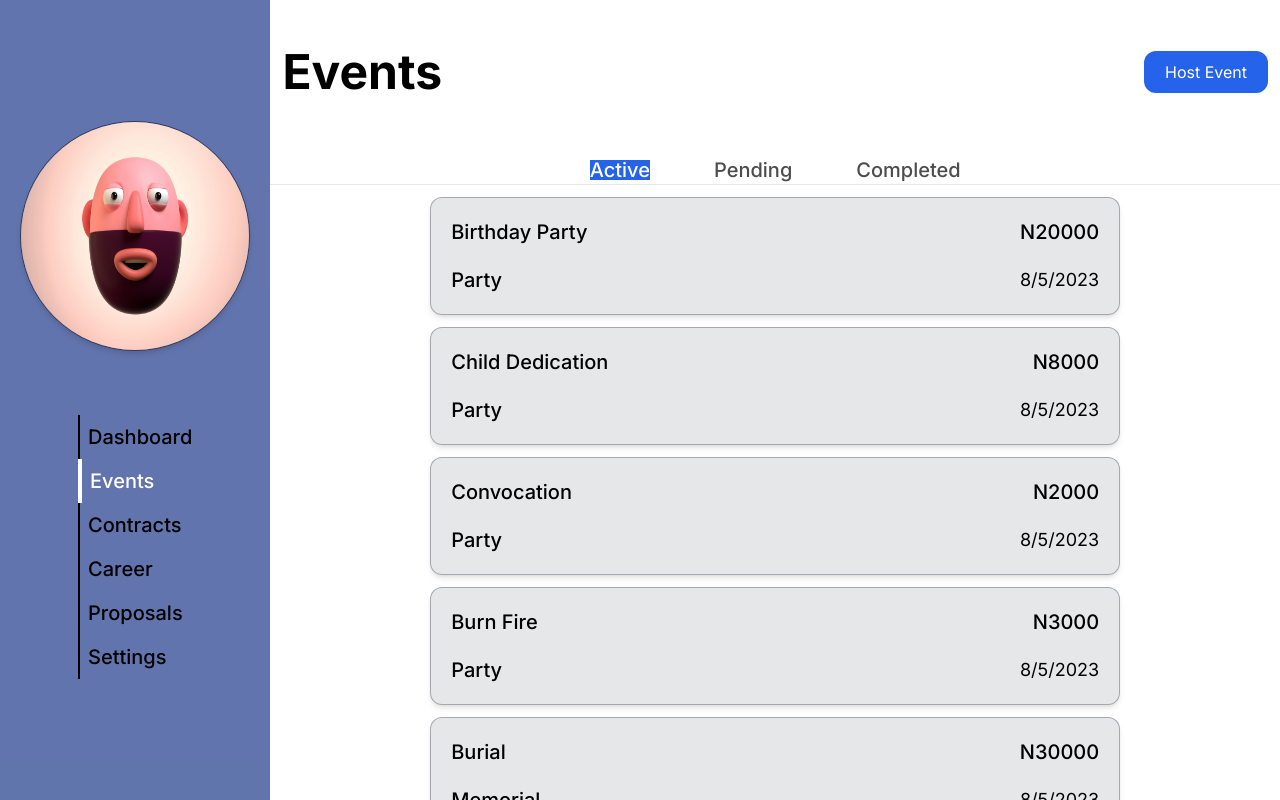
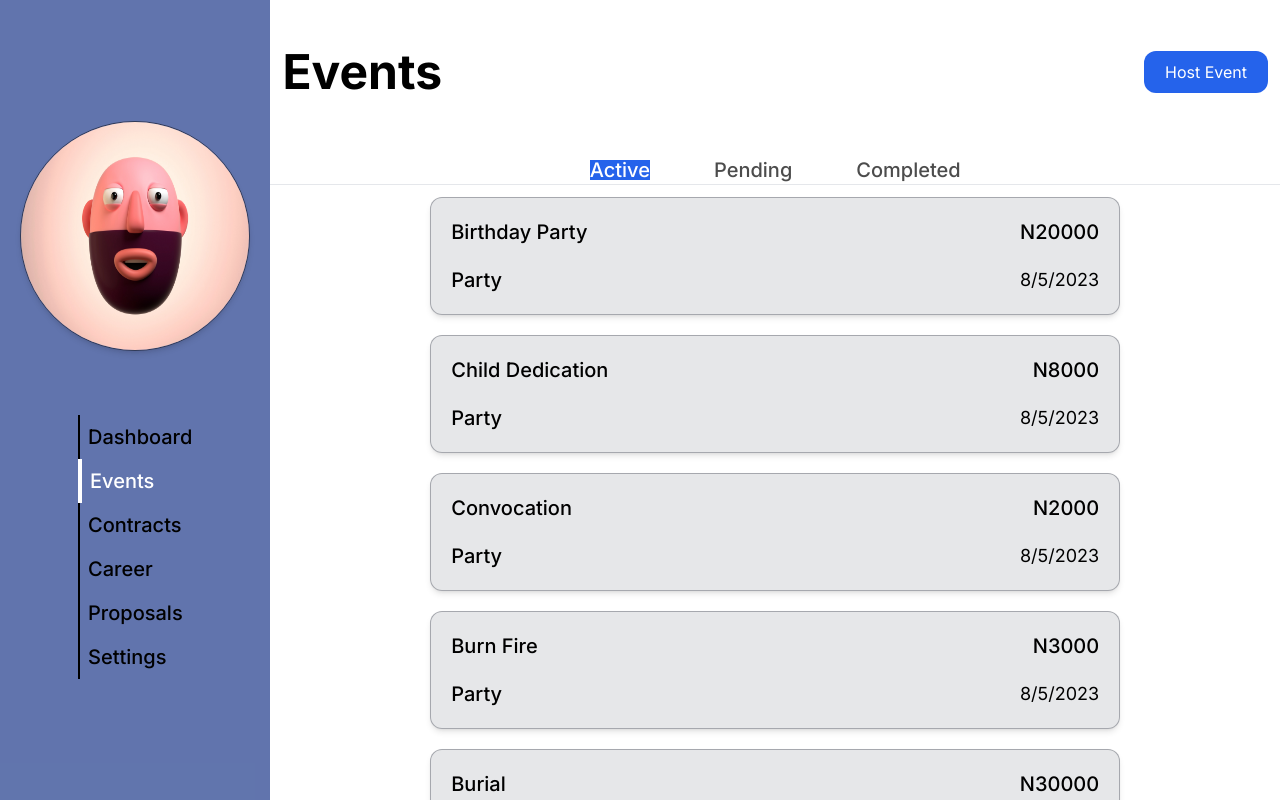
Before and after one commit to mmesomasaint/jointt, a Next.js app: page /dashboard/events in a window 1280 px wide. Built offline with nearby package versions, Linux system fonts and the light colour scheme; no server answers.

Commit message:
Fix: Adjust the design of card

```diff
--- a/app/dashboard/events/page.tsx
+++ b/app/dashboard/events/page.tsx
@@ -74,7 +74,7 @@ export default function Events() {
         </div>
       </div>
       <hr className='bg-black/50' />
-      <div className='flex-grow p-3 flex flex-col justify-start items-center gap-3 overflow-y-auto'>
+      <div className='flex-grow p-3 flex flex-col justify-start items-center gap-5 overflow-y-auto'>
         {events.length === 0 ? (
           <NoContent />
         ) : (
```
